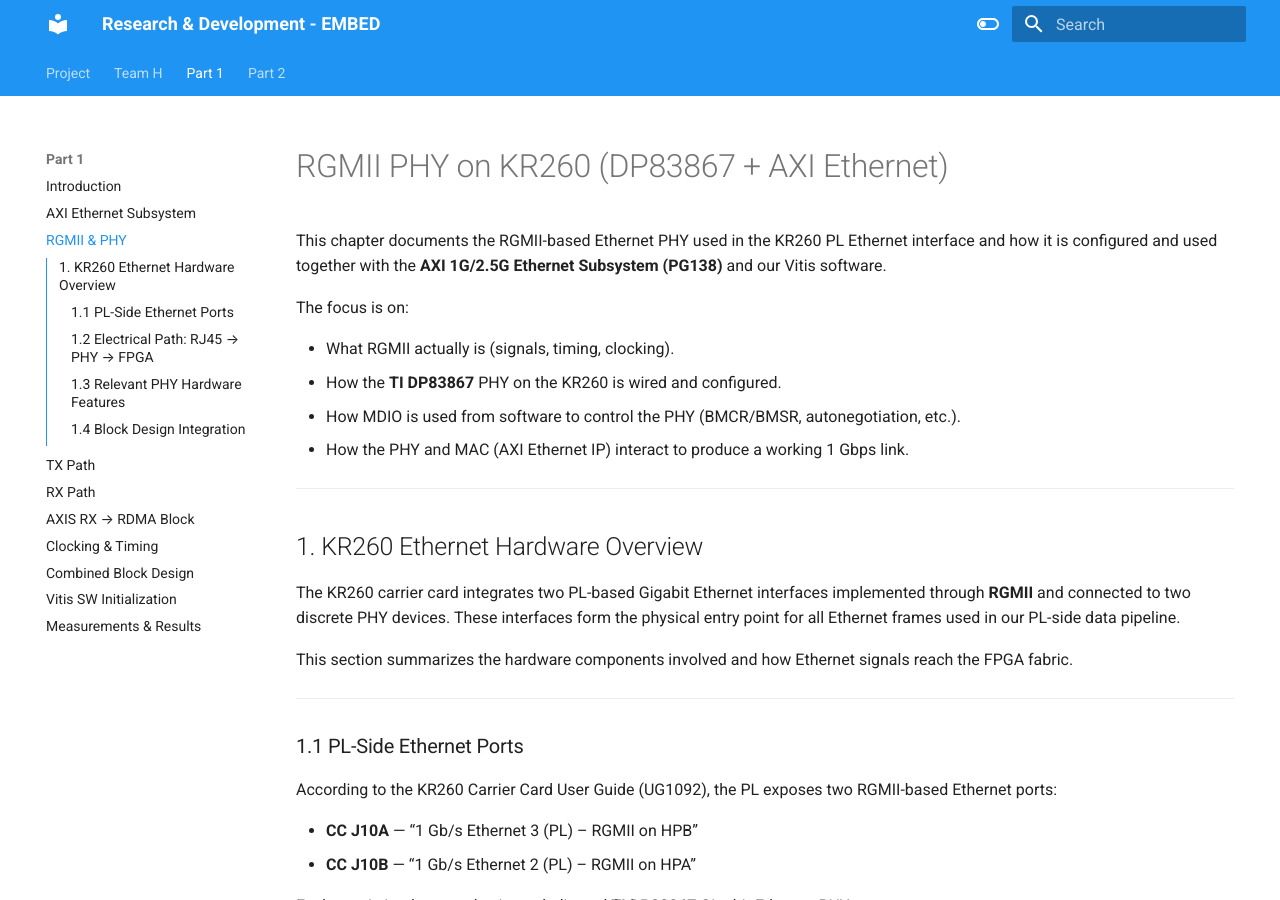
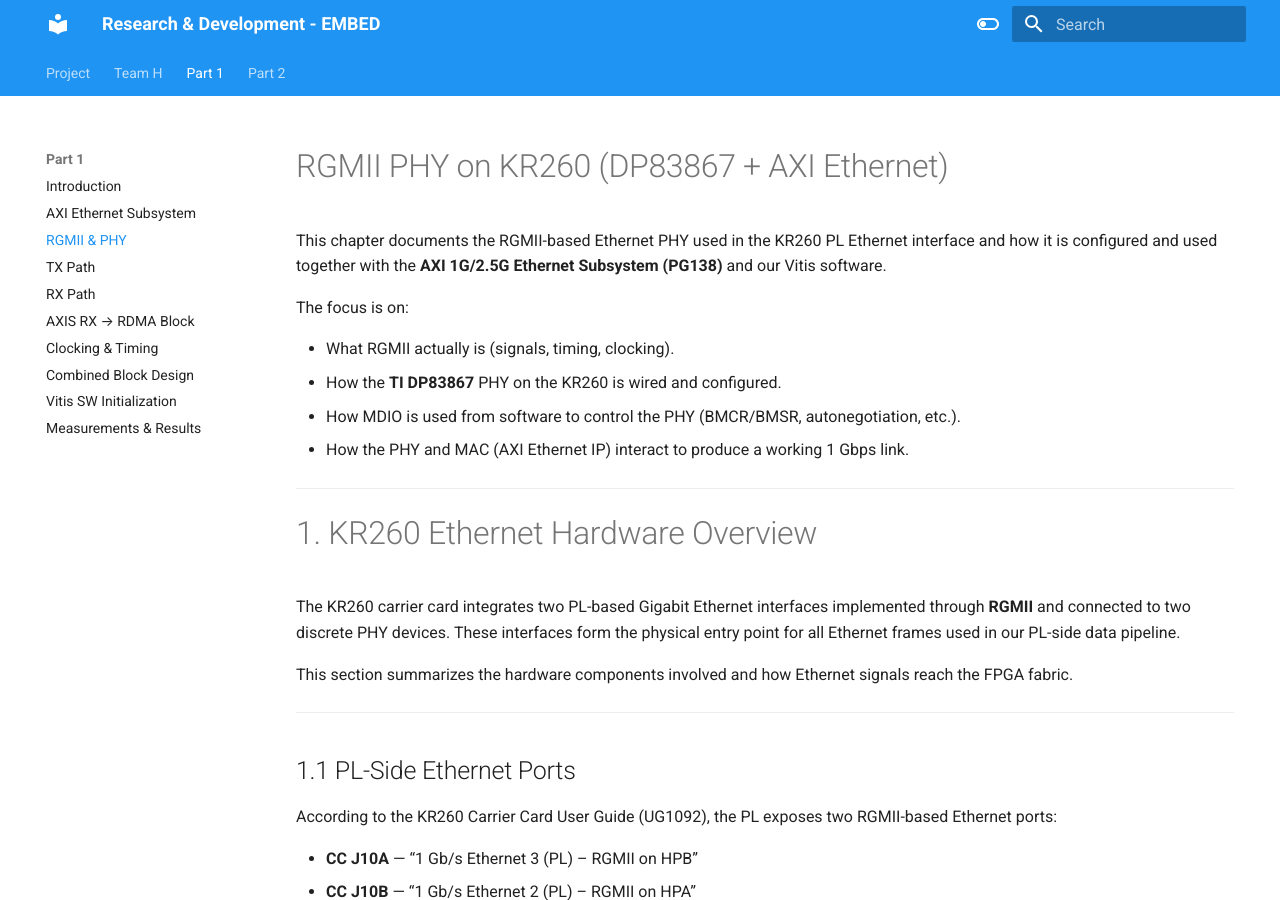
Before and after one commit to tolgakuntman/rdma-hw-pipeline, an MkDocs documentation site: the page built from docs/project/part1_ethernet/rgmii_phy.md, in a window 1280 px wide and 900 px high. Built offline with MkDocs 1.6.1 and Material for MkDocs 9.7.7, drawn with Linux system fonts in a browser that asks for light colours; nearby versions of some CDN libraries; library files that are not in the unit come from our copies.

Commit message:
mkdocs update

```diff
--- a/docs/project/part1_ethernet/rgmii_phy.md
+++ b/docs/project/part1_ethernet/rgmii_phy.md
@@ -11,7 +11,7 @@
 
 ---
 
-## 1. KR260 Ethernet Hardware Overview
+# 1. KR260 Ethernet Hardware Overview
 
 The KR260 carrier card integrates two PL-based Gigabit Ethernet interfaces implemented through **RGMII** and connected to two discrete PHY devices. These interfaces form the physical entry point for all Ethernet frames used in our PL-side data pipeline.
 
@@ -19,7 +19,7 @@
 
 ---
 
-### 1.1 PL-Side Ethernet Ports
+## 1.1 PL-Side Ethernet Ports
 
 According to the KR260 Carrier Card User Guide (UG1092), the PL exposes two RGMII-based Ethernet ports:
 
@@ -33,7 +33,7 @@
 
 ---
 
-### 1.2 Electrical Path: RJ45 → PHY → FPGA
+## 1.2 Electrical Path: RJ45 → PHY → FPGA
 
 Each Ethernet interface consists of the following hardware path:
 
@@ -66,7 +66,7 @@
 
 ---
 
-### 1.3 Relevant PHY Hardware Features
+## 1.3 Relevant PHY Hardware Features
 
 The TI DP83867 device provides several features essential to KR260 RGMII operation:
 
@@ -89,7 +89,7 @@
 
 ---
 
-### 1.4 Block Design Integration
+## 1.4 Block Design Integration
 
 Inside the Vivado block design:
 
```
